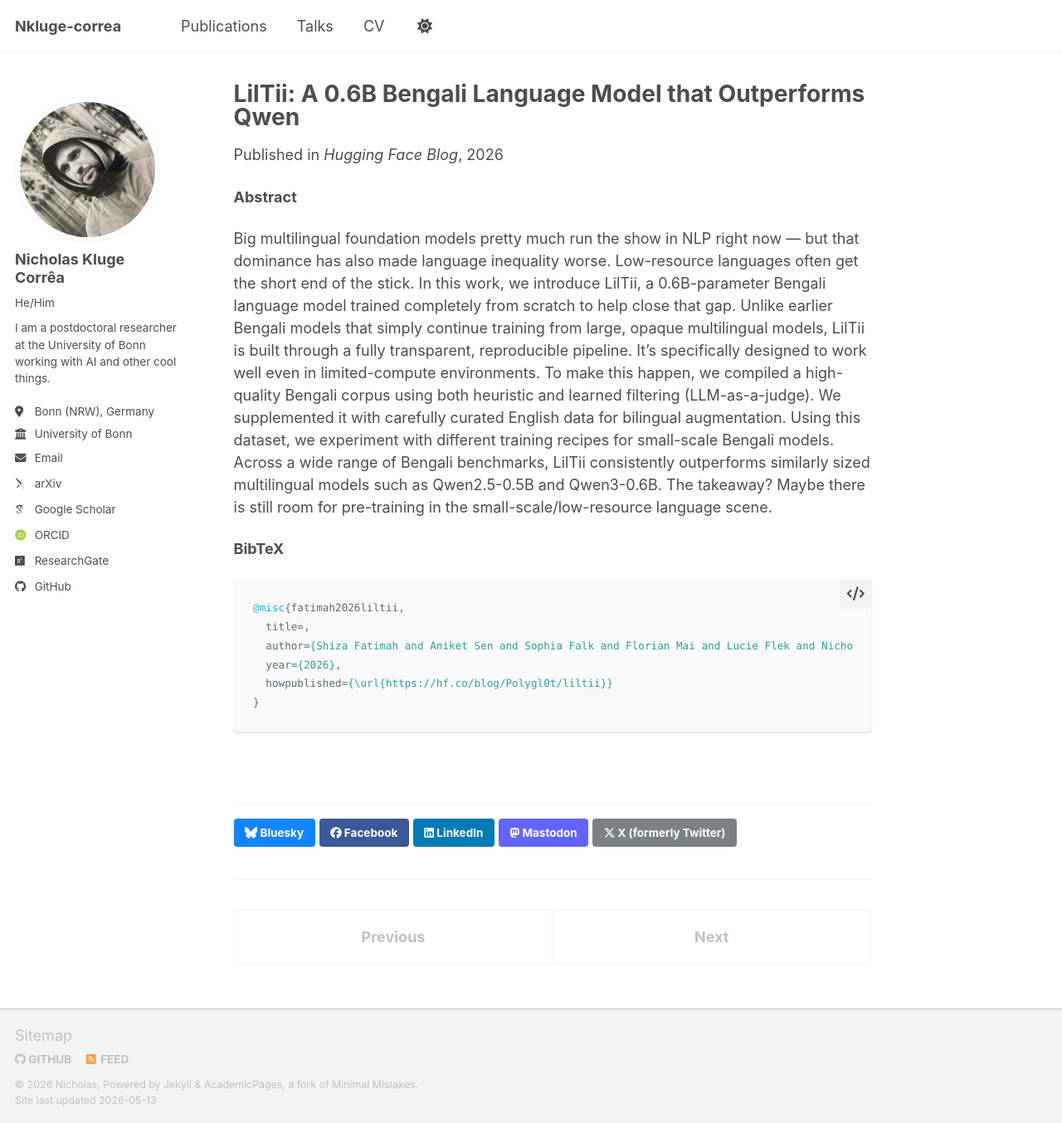
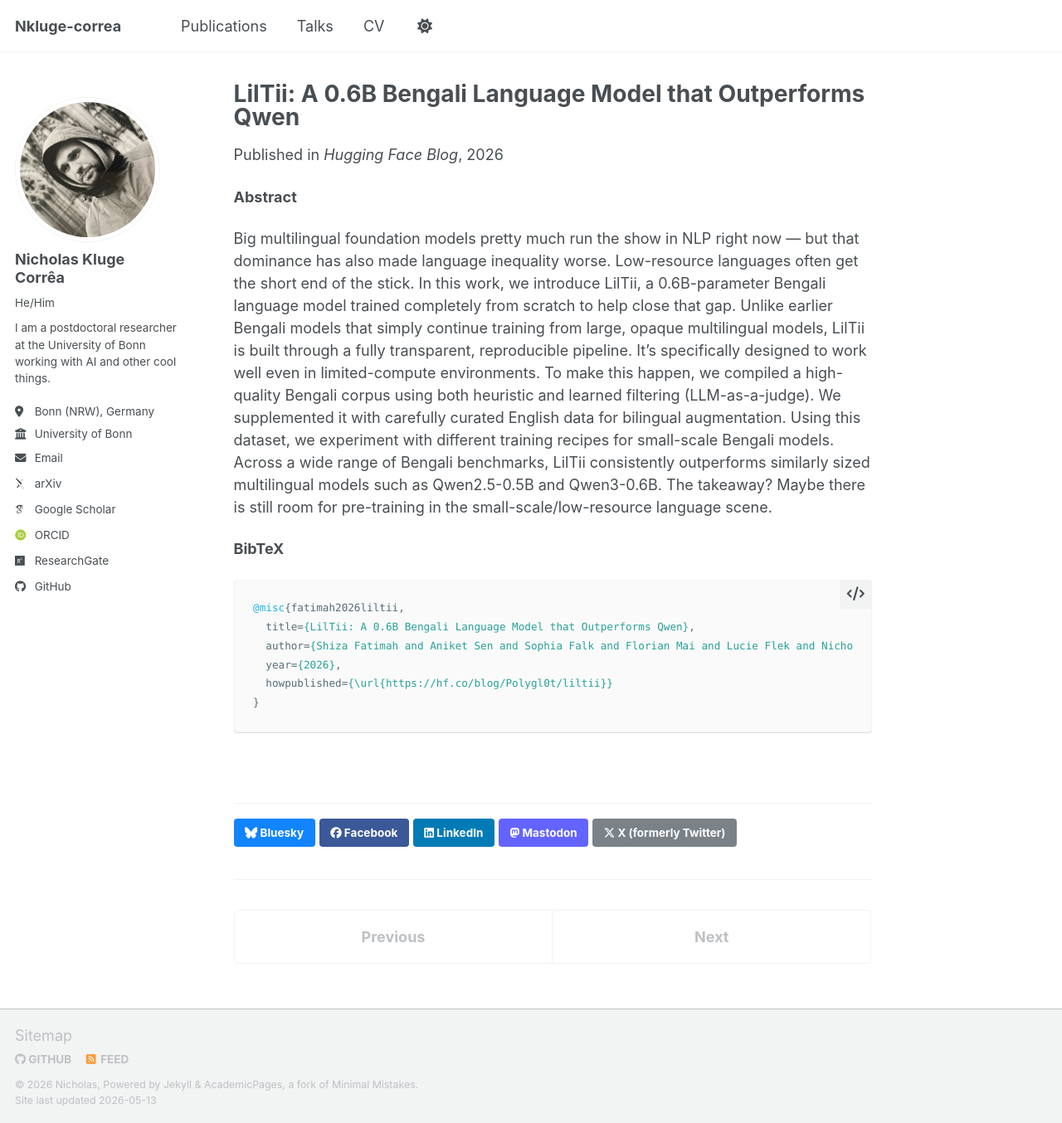
Before and after one commit to Nkluge-correa/Nkluge-correa.github.io, a Jekyll site: the page built from _publications/2026-03-03-liltii-bengali-language-model-that-outperforms-qwen.md, in a window 1280 px wide and 1354 px high. Shown: the whole window at 83% size. Built offline with Jekyll 4.4.1, drawn with Linux system fonts in a browser that asks for light colours; some web fonts are replaced; a script bundle is joined from its source files by our own code; library files that are not in the unit come from our copies.

Commit message:
Fix BibTeX title formatting in publication entry

````diff
--- a/_publications/2026-03-03-liltii-bengali-language-model-that-outperforms-qwen.md
+++ b/_publications/2026-03-03-liltii-bengali-language-model-that-outperforms-qwen.md
@@ -17,7 +17,7 @@
 
 ```bibtex
 @misc{fatimah2026liltii,
-  title={{LilTii: A 0.6B Bengali Language Model that Outperforms Qwen}},
+  title={LilTii: A 0.6B Bengali Language Model that Outperforms Qwen},
   author={Shiza Fatimah and Aniket Sen and Sophia Falk and Florian Mai and Lucie Flek and Nicholas Kluge Corr{\^e}a},
   year={2026},
   howpublished={\url{https://hf.co/blog/Polygl0t/liltii}}
````
